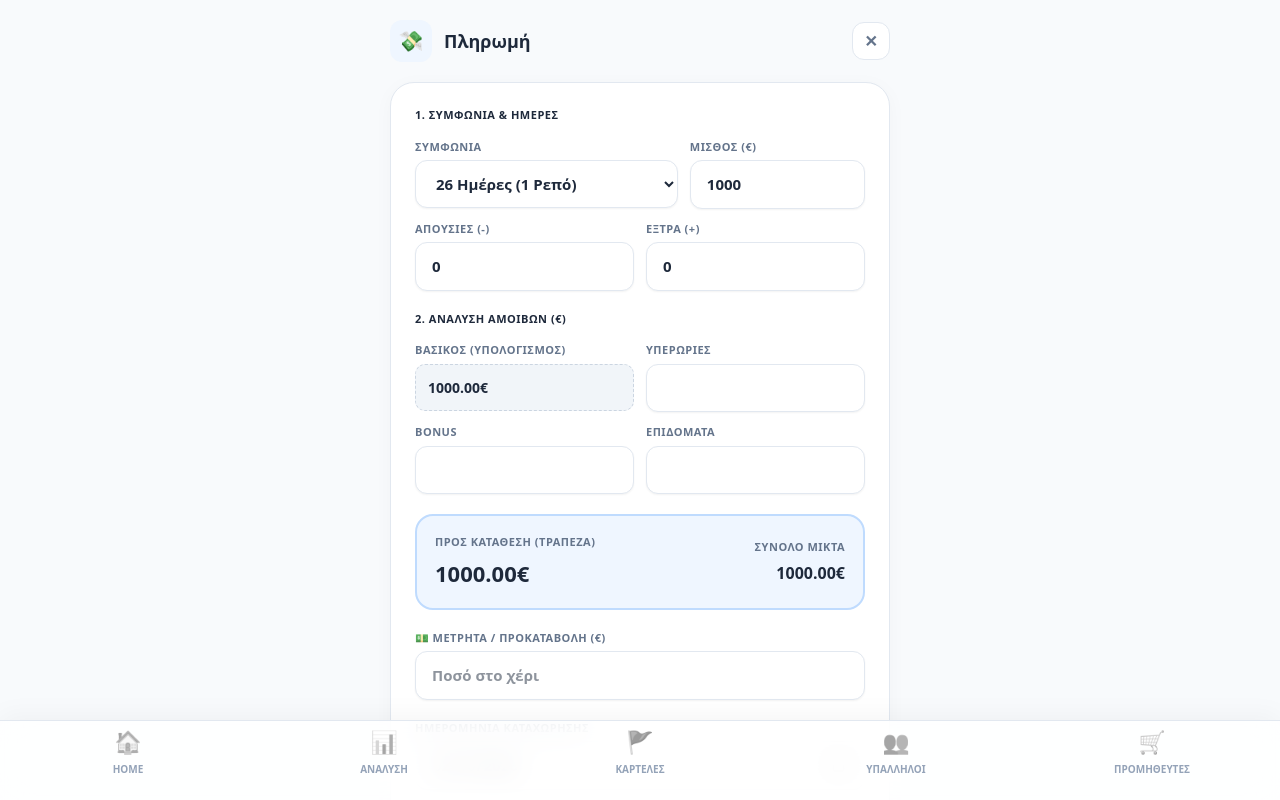
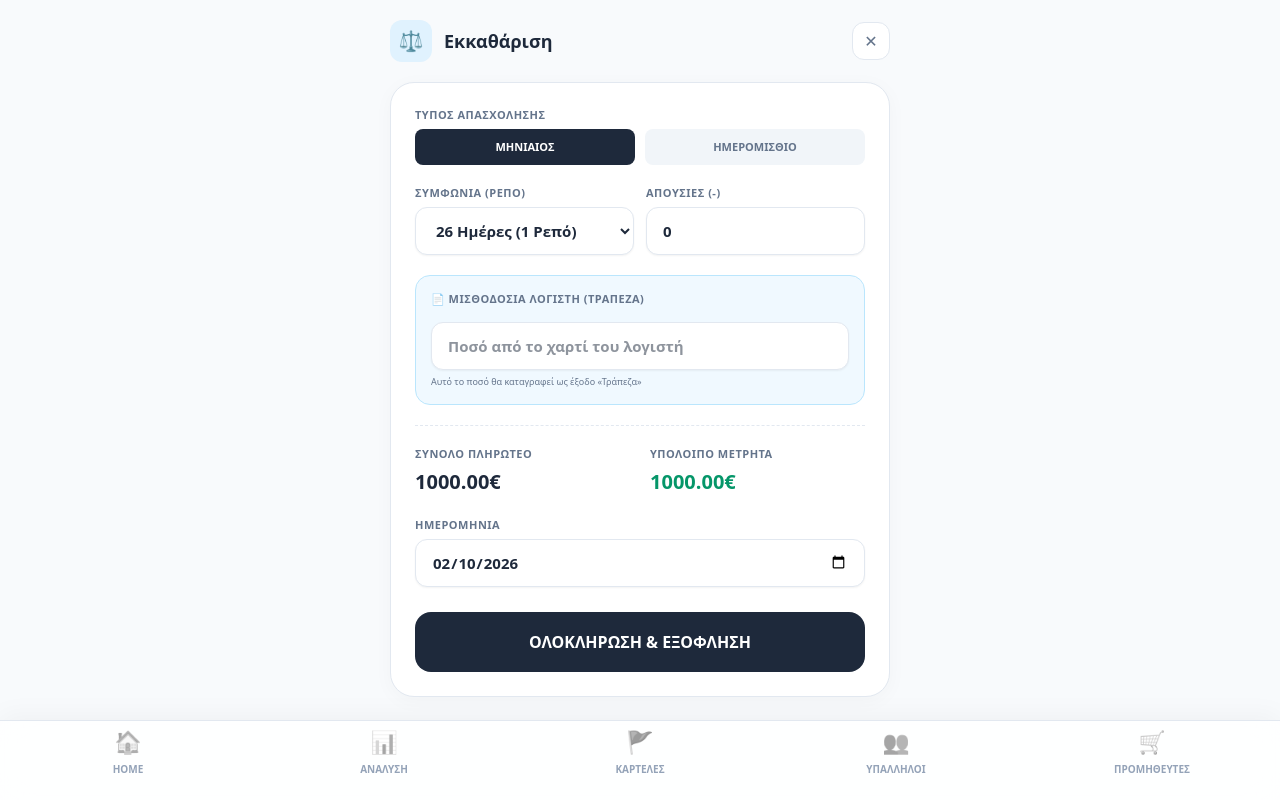
Before and after one commit to tsigris/cosy-management, a Next.js app: page /pay-employee in a window 1280 px wide. Built offline with nearby package versions, Linux system fonts and the light colour scheme.

Commit message:
Update page.tsx

```diff
--- a/src/app/pay-employee/page.tsx
+++ b/src/app/pay-employee/page.tsx
@@ -24,43 +24,44 @@ function PayEmployeeContent() {
   const empId = searchParams.get('id')
   const empName = searchParams.get('name')
 
-  const getBusinessDate = () => {
-    const now = new Date()
-    if (now.getHours() < 7) now.setDate(now.getDate() - 1)
-    return now.toISOString().split('T')[0]
-  }
-
   // STATES ΥΠΟΛΟΓΙΣΜΟΥ
+  const [agreementType, setAgreementType] = useState('monthly') // 'monthly' ή 'daily'
   const [agreementSalary, setAgreementSalary] = useState<number>(1000)
   const [agreementDays, setAgreementDays] = useState<number>(26)
   const [absences, setAbsences] = useState<number>(0)
-  const [extraDays, setExtraDays] = useState<number>(0)
+  const [workedDays, setWorkedDays] = useState<number>(1) // Για part-time
+  const [dailyRateInput, setDailyRateInput] = useState<number>(50) // Για part-time
 
-  // ΛΟΙΠΑ STATES
-  const [overtime, setOvertime] = useState('')
+  // ΛΟΓΙΣΤΙΚΑ STATES
+  const [accountingPayroll, setAccountingPayroll] = useState<string>('') // Αυτό που δίνει ο λογιστής
   const [bonus, setBonus] = useState('')
-  const [gift, setGift] = useState('')
-  const [allowance, setAllowance] = useState('')
-  const [paidBank, setPaidBank] = useState('')
-  const [paidCash, setPaidCash] = useState('')
-  const [date, setDate] = useState(getBusinessDate())
+  const [paidCash, setPaidCash] = useState<number>(0)
+  const [date, setDate] = useState(new Date().toISOString().split('T')[0])
   const [loading, setLoading] = useState(true)
   const [userData, setUserData] = useState({ store_id: '', username: '' })
 
   // ΔΥΝΑΜΙΚΟΙ ΥΠΟΛΟΓΙΣΜΟΙ
-  const dailyRate = agreementSalary / agreementDays;
-  const calculatedBase = (agreementDays - absences + extraDays) * dailyRate;
+  const calculateGross = () => {
+    if (agreementType === 'monthly') {
+      const rate = agreementSalary / agreementDays;
+      return (agreementDays - absences) * rate;
+    } else {
+      return workedDays * dailyRateInput;
+    }
+  };
 
-  const totalEarnings = calculatedBase + (Number(overtime) || 0) + (Number(bonus) || 0) + (Number(gift) || 0) + (Number(allowance) || 0);
-  const totalPaid = (Number(paidBank) || 0) + (Number(paidCash) || 0);
-  const difference = totalEarnings - totalPaid;
+  const totalEarnings = calculateGross() + (Number(bonus) || 0);
+
+  // Το ποσό τράπεζας είναι ΠΑΝΤΑ αυτό που λέει ο λογιστής
+  const bankAmount = Number(accountingPayroll) || 0;
+  // Τα μετρητά είναι το υπόλοιπο: (Συνολικά Κερδισμένα - Τράπεζα)
+  const autoCashAmount = totalEarnings - bankAmount;
 
   const loadData = useCallback(async () => {
     try {
       setLoading(true)
       const { data: { session } } = await supabase.auth.getSession()
       if (!session?.user) return
-
       const { data: profile } = await supabase.from('profiles').select('store_id, username').eq('id', session.user.id).maybeSingle()
       if (profile) setUserData({ store_id: profile.store_id, username: profile.username || 'Admin' })
 
@@ -76,40 +77,32 @@ function PayEmployeeContent() {
 
   useEffect(() => { loadData() }, [loadData])
 
-  // Αυτόματη συμπλήρωση τράπεζας όταν αλλάζει το σύνολο ή τα μετρητά
-  useEffect(() => {
-    const remaining = totalEarnings - (Number(paidCash) || 0);
-    setPaidBank(remaining > 0 ? remaining.toFixed(2) : '0');
-  }, [totalEarnings, paidCash]);
+  async function handlePayment() {
+    if (totalEarnings <= 0) return toast.error('Υπολογίστε το ποσό πληρωμής.')
+    setLoading(true)
 
-  async function handlePayment() {
-    if (totalEarnings <= 0) return toast.error('Εισάγετε ποσά στις αμοιβές.')
-    if (Math.abs(difference) > 0.01) return toast.error('Σφάλμα στην κατανομή ποσών.');
-
-    setLoading(true)
-    const breakdownText = `Βασικός(${agreementDays-absences+extraDays}ημ): ${calculatedBase.toFixed(2)}€, Bonus: ${bonus || 0}€`;
+    const breakdown = `Συμφωνία: ${totalEarnings.toFixed(2)}€, Τράπεζα(Λογιστής): ${bankAmount}€, Μετρητά: ${autoCashAmount.toFixed(2)}€`;
 
     const transactionBatch = [];
-    if (Number(paidBank) > 0) {
+    if (bankAmount > 0) {
       transactionBatch.push({
-        amount: Number(paidBank), type: 'expense', category: 'Προσωπικό', method: 'Τράπεζα',
+        amount: bankAmount, type: 'expense', category: 'Προσωπικό', method: 'Τράπεζα',
         date, employee_id: empId, store_id: userData.store_id, created_by_name: userData.username,
-        notes: `Πληρωμή ${empName} (Τράπεζα) [${breakdownText}]`
+        notes: `Μισθοδοσία ${empName} (Λογιστής) [${breakdown}]`
       });
     }
-    if (Number(paidCash) > 0) {
+    if (autoCashAmount > 0) {
       transactionBatch.push({
-        amount: Number(paidCash), type: 'expense', category: 'Προσωπικό', method: 'Μετρητά',
+        amount: autoCashAmount, type: 'expense', category: 'Προσωπικό', method: 'Μετρητά',
         date, employee_id: empId, store_id: userData.store_id, created_by_name: userData.username,
-        notes: `Πληρωμή ${empName} (Μετρητά) [${breakdownText}]`
+        notes: `Υπόλοιπο Μισθού ${empName} (Μετρητά) [${breakdown}]`
       });
     }
 
     const { error } = await supabase.from('transactions').insert(transactionBatch)
     if (!error) {
-      toast.success('Η πληρωμή καταχωρήθηκε!');
+      toast.success('Η πληρωμή ολοκληρώθηκε!');
       router.push('/employees');
-      router.refresh();
     } else {
       toast.error(error.message);
       setLoading(false);
@@ -120,11 +113,12 @@ function PayEmployeeContent() {
     <div style={iphoneWrapper}>
       <Toaster position="top-center" richColors />
       <div style={{ maxWidth: '500px', margin: '0 auto', paddingBottom: '50px' }}>
+
         <div style={headerStyle}>
           <div style={{ display: 'flex', alignItems: 'center', gap: '12px' }}>
-            <div style={logoBoxStyle}>💸</div>
+            <div style={logoBoxStyle}>⚖️</div>
             <div>
-              <h1 style={{ fontWeight: '800', fontSize: '18px', margin: 0 }}>Πληρωμή</h1>
+              <h1 style={{ fontWeight: '800', fontSize: '18px', margin: 0 }}>Εκκαθάριση</h1>
               <p style={{ margin: 0, fontSize: '10px', color: colors.secondaryText, fontWeight: '700' }}>{empName?.toUpperCase()}</p>
             </div>
           </div>
@@ -132,73 +126,83 @@ function PayEmployeeContent() {
         </div>
 
         <div style={formCardStyle}>
-          {/* ΣΥΜΦΩΝΙΑ & ΥΠΟΛΟΓΙΣΜΟΣ */}
-          <p style={sectionTitle}>1. ΣΥΜΦΩΝΙΑ & ΗΜΕΡΕΣ</p>
-          <div style={agreementGrid}>
-            <div style={inputGroup}>
-              <label style={subLabel}>ΣΥΜΦΩΝΙΑ</label>
-              <select value={agreementDays} onChange={e => setAgreementDays(Number(e.target.value))} style={selectStyle}>
-                <option value={30}>30 Ημέρες (Χωρίς Ρεπό)</option>
-                <option value={26}>26 Ημέρες (1 Ρεπό)</option>
-                <option value={22}>22 Ημέρες (2 Ρεπό)</option>
-                <option value={8}>8 Ημέρες (Μόνο ΣΚ)</option>
-              </select>
-            </div>
-            <div style={inputGroup}>
-              <label style={subLabel}>ΜΙΣΘΟΣ (€)</label>
-              <input type="number" value={agreementSalary} onChange={e => setAgreementSalary(Number(e.target.value))} style={smallInput} />
+          {/* 1. ΤΥΠΟΣ ΣΥΜΦΩΝΙΑΣ */}
+          <div style={{ marginBottom: '20px' }}>
+            <label style={subLabel}>ΤΥΠΟΣ ΑΠΑΣΧΟΛΗΣΗΣ</label>
+            <div style={{ display: 'flex', gap: '10px' }}>
+              <button
+                onClick={() => setAgreementType('monthly')}
+                style={agreementType === 'monthly' ? activeTab : inactiveTab}
+              >ΜΗΝΙΑΙΟΣ</button>
+              <button
+                onClick={() => setAgreementType('daily')}
+                style={agreementType === 'daily' ? activeTab : inactiveTab}
+              >ΗΜΕΡΟΜΙΣΘΙΟ</button>
             </div>
           </div>
 
-          <div style={gridInputs}>
-            <div style={inputGroup}>
-              <label style={subLabel}>ΑΠΟΥΣΙΕΣ (-)</label>
-              <input type="number" value={absences} onChange={e => setAbsences(Number(e.target.value))} style={{...smallInput, color: colors.accentRed}} />
+          {agreementType === 'monthly' ? (
+            <div style={agreementGrid}>
+              <div style={inputGroup}>
+                <label style={subLabel}>ΣΥΜΦΩΝΙΑ (ΡΕΠΟ)</label>
+                <select value={agreementDays} onChange={e => setAgreementDays(Number(e.target.value))} style={selectStyle}>
+                  <option value={30}>30 Ημέρες (0 Ρεπό)</option>
+                  <option value={26}>26 Ημέρες (1 Ρεπό)</option>
+                  <option value={22}>22 Ημέρες (2 Ρεπό)</option>
+                </select>
+              </div>
+              <div style={inputGroup}>
+                <label style={subLabel}>ΑΠΟΥΣΙΕΣ (-)</label>
+                <input type="number" value={absences} onChange={e => setAbsences(Number(e.target.value))} style={smallInput} />
+              </div>
             </div>
-            <div style={inputGroup}>
-              <label style={subLabel}>ΕΞΤΡΑ (+)</label>
-              <input type="number" value={extraDays} onChange={e => setExtraDays(Number(e.target.value))} style={{...smallInput, color: colors.accentGreen}} />
+          ) : (
+            <div style={agreementGrid}>
+              <div style={inputGroup}>
+                <label style={subLabel}>ΗΜΕΡΟΜΙΣΘΙΟ (€)</label>
+                <input type="number" value={dailyRateInput} onChange={e => setDailyRateInput(Number(e.target.value))} style={smallInput} />
+              </div>
+              <div style={inputGroup}>
+                <label style={subLabel}>ΗΜΕΡΕΣ ΕΡΓΑΣΙΑΣ</label>
+                <input type="number" value={workedDays} onChange={e => setWorkedDays(Number(e.target.value))} style={smallInput} />
+              </div>
+            </div>
+          )}
+
+          {/* 2. ΜΙΣΘΟΔΟΣΙΑ ΛΟΓΙΣΤΗ (ΚΡΙΣΙΜΟ) */}
+          <div style={accountingBox}>
+            <label style={{ fontSize: '10px', fontWeight: '900', color: colors.accentBlue }}>📄 ΜΙΣΘΟΔΟΣΙΑ ΛΟΓΙΣΤΗ (ΤΡΑΠΕΖΑ)</label>
+            <input
+              type="number"
+              value={accountingPayroll}
+              onChange={e => setAccountingPayroll(e.target.value)}
+              placeholder="Ποσό από το χαρτί του λογιστή"
+              style={accountingInput}
+            />
+            <p style={{ margin: '5px 0 0', fontSize: '9px', color: colors.secondaryText }}>Αυτό το ποσό θα καταγραφεί ως έξοδο «Τράπεζα»</p>
+          </div>
+
+          <hr style={divider} />
+
+          {/* 3. ΑΠΟΤΕΛΕΣΜΑΤΑ */}
+          <div style={resultRow}>
+            <div style={resultItem}>
+                <label style={subLabel}>ΣΥΝΟΛΟ ΠΛΗΡΩΤΕΟ</label>
+                <p style={amountLarge}>{totalEarnings.toFixed(2)}€</p>
+            </div>
+            <div style={resultItem}>
+                <label style={subLabel}>ΥΠΟΛΟΙΠΟ ΜΕΤΡΗΤΑ</label>
+                <p style={{ ...amountLarge, color: colors.accentGreen }}>{autoCashAmount.toFixed(2)}€</p>
             </div>
           </div>
 
-          {/* ΑΝΑΛΥΣΗ ΑΜΟΙΒΩΝ */}
-          <p style={{...sectionTitle, marginTop: '20px'}}>2. ΑΝΑΛΥΣΗ ΑΜΟΙΒΩΝ (€)</p>
-          <div style={gridInputs}>
-            <div style={inputGroup}>
-              <label style={subLabel}>ΒΑΣΙΚΟΣ (ΥΠΟΛΟΓΙΣΜΟΣ)</label>
-              <div style={calcBox}>{calculatedBase.toFixed(2)}€</div>
-            </div>
-            <div style={inputGroup}><label style={subLabel}>ΥΠΕΡΩΡΙΕΣ</label><input type="number" value={overtime} onChange={e => setOvertime(e.target.value)} style={smallInput} /></div>
-            <div style={inputGroup}><label style={subLabel}>BONUS</label><input type="number" value={bonus} onChange={e => setBonus(e.target.value)} style={smallInput} /></div>
-            <div style={inputGroup}><label style={subLabel}>ΕΠΙΔΟΜΑΤΑ</label><input type="number" value={allowance} onChange={e => setAllowance(e.target.value)} style={smallInput} /></div>
-          </div>
-
-          {/* ΤΟ ΠΛΑΙΣΙΟ ΤΡΑΠΕΖΑΣ (ΛΟΓΙΣΤΗΣ) */}
-          <div style={bankFrameStyle}>
-            <div style={{display:'flex', justifyContent:'space-between', alignItems:'center'}}>
-                <div>
-                    <label style={{fontSize:'10px', fontWeight:'800', color:colors.accentBlue}}>ΠΡΟΣ ΚΑΤΑΘΕΣΗ (ΤΡΑΠΕΖΑ)</label>
-                    <p style={{margin:0, fontSize:'22px', fontWeight:'900', color:colors.primaryDark}}>{Number(paidBank).toFixed(2)}€</p>
-                </div>
-                <div style={{textAlign:'right'}}>
-                    <label style={subLabel}>ΣΥΝΟΛΟ ΜΙΚΤΑ</label>
-                    <p style={{margin:0, fontWeight:'700'}}>{totalEarnings.toFixed(2)}€</p>
-                </div>
-            </div>
-          </div>
-
-          <div style={{marginTop: '20px'}}>
-              <label style={subLabel}>💵 ΜΕΤΡΗΤΑ / ΠΡΟΚΑΤΑΒΟΛΗ (€)</label>
-              <input type="number" value={paidCash} onChange={e => setPaidCash(e.target.value)} style={{...smallInput, border: '2px solid' + colors.accentGreen}} placeholder="Ποσό στο χέρι" />
-          </div>
-
           <div style={{ marginTop: '20px' }}>
-            <label style={subLabel}>ΗΜΕΡΟΜΗΝΙΑ ΚΑΤΑΧΩΡΗΣΗΣ</label>
+            <label style={subLabel}>ΗΜΕΡΟΜΗΝΙΑ</label>
             <input type="date" value={date} onChange={e => setDate(e.target.value)} style={smallInput} />
           </div>
 
           <button onClick={handlePayment} disabled={loading || totalEarnings <= 0} style={saveBtnStyle}>
-            {loading ? 'ΚΑΤΑΧΩΡΗΣΗ...' : 'ΟΛΟΚΛΗΡΩΣΗ ΠΛΗΡΩΜΗΣ'}
+            {loading ? 'ΚΑΤΑΧΩΡΗΣΗ...' : 'ΟΛΟΚΛΗΡΩΣΗ & ΕΞΟΦΛΗΣΗ'}
           </button>
         </div>
       </div>
@@ -206,22 +210,27 @@ function PayEmployeeContent() {
   )
 }
 
-// --- STYLES (ΠΡΟΣΑΡΜΟΣΜΕΝΑ) ---
+// STYLES
 const iphoneWrapper: any = { backgroundColor: colors.bgLight, minHeight: '100dvh', padding: '20px', position: 'absolute', top: 0, left: 0, right: 0, bottom: 0, overflowY: 'auto' };
 const headerStyle: any = { display: 'flex', justifyContent: 'space-between', alignItems: 'center', marginBottom: '20px' };
-const logoBoxStyle: any = { width: '42px', height: '42px', backgroundColor: '#eff6ff', borderRadius: '12px', display: 'flex', alignItems: 'center', justifyContent: 'center', fontSize: '20px' };
-const backBtnStyle: any = { textDecoration: 'none', color: colors.secondaryText, width: '38px', height: '38px', display: 'flex', alignItems: 'center', justifyContent: 'center', backgroundColor: colors.white, borderRadius: '12px', border: `1px solid ${colors.border}`, fontWeight: 'bold' };
+const logoBoxStyle: any = { width: '42px', height: '42px', backgroundColor: '#e0f2fe', borderRadius: '12px', display: 'flex', alignItems: 'center', justifyContent: 'center', fontSize: '20px' };
+const backBtnStyle: any = { textDecoration: 'none', color: colors.secondaryText, width: '38px', height: '38px', display: 'flex', alignItems: 'center', justifyContent: 'center', backgroundColor: colors.white, borderRadius: '12px', border: `1px solid ${colors.border}` };
 const formCardStyle: any = { backgroundColor: colors.white, padding: '24px', borderRadius: '24px', border: `1px solid ${colors.border}`, boxShadow: '0 4px 20px rgba(0,0,0,0.03)' };
-const sectionTitle: any = { fontSize: '11px', fontWeight: '900', color: colors.primaryDark, marginBottom: '15px', letterSpacing: '0.5px' };
+const sectionTitle: any = { fontSize: '11px', fontWeight: '900', color: colors.primaryDark, marginBottom: '15px' };
 const subLabel: any = { fontSize: '9px', fontWeight: '800', color: colors.secondaryText, marginBottom: '5px', display: 'block' };
-const agreementGrid: any = { display: 'grid', gridTemplateColumns: '1.5fr 1fr', gap: '12px', marginBottom: '12px' };
-const gridInputs: any = { display: 'grid', gridTemplateColumns: '1fr 1fr', gap: '12px', marginBottom: '12px' };
+const activeTab: any = { flex: 1, padding: '10px', backgroundColor: colors.primaryDark, color: 'white', border: 'none', borderRadius: '8px', fontSize: '11px', fontWeight: '700' };
+const inactiveTab: any = { flex: 1, padding: '10px', backgroundColor: '#f1f5f9', color: colors.secondaryText, border: 'none', borderRadius: '8px', fontSize: '11px', fontWeight: '700' };
+const agreementGrid: any = { display: 'grid', gridTemplateColumns: '1fr 1fr', gap: '12px', marginBottom: '20px', marginTop: '10px' };
 const inputGroup: any = { display: 'flex', flexDirection: 'column' };
-const smallInput: any = { width: '100%', padding: '12px', borderRadius: '10px', border: `1px solid ${colors.border}`, fontSize: '14px', fontWeight: '700', backgroundColor: colors.bgLight, color: colors.primaryDark, outline: 'none', boxSizing: 'border-box' };
-const selectStyle: any = { ...smallInput, cursor: 'pointer' };
-const calcBox: any = { ...smallInput, backgroundColor: '#f1f5f9', border: '1px dashed #cbd5e1', display: 'flex', alignItems: 'center' };
-const bankFrameStyle: any = { marginTop: '20px', padding: '18px', backgroundColor: '#eff6ff', borderRadius: '18px', border: '2px solid #bfdbfe' };
-const saveBtnStyle: any = { width: '100%', padding: '18px', backgroundColor: colors.primaryDark, color: 'white', border: 'none', borderRadius: '16px', fontWeight: '800', fontSize: '15px', cursor: 'pointer', marginTop: '25px', boxShadow: '0 8px 16px rgba(30, 41, 59, 0.2)' };
+const smallInput: any = { width: '100%', padding: '12px', borderRadius: '10px', border: `1px solid ${colors.border}`, fontSize: '14px', fontWeight: '700', outline: 'none' };
+const selectStyle: any = { ...smallInput };
+const accountingBox: any = { padding: '15px', backgroundColor: '#f0f9ff', borderRadius: '15px', border: `1px solid #bae6fd`, marginTop: '10px' };
+const accountingInput: any = { width: '100%', padding: '10px', marginTop: '8px', borderRadius: '8px', border: `2px solid ${colors.accentBlue}`, fontSize: '18px', fontWeight: '900', color: colors.primaryDark };
+const divider: any = { border: 'none', borderTop: '1px dashed #e2e8f0', margin: '20px 0' };
+const resultRow: any = { display: 'flex', gap: '20px' };
+const resultItem: any = { flex: 1 };
+const amountLarge: any = { margin: 0, fontSize: '20px', fontWeight: '900', color: colors.primaryDark };
+const saveBtnStyle: any = { width: '100%', padding: '18px', backgroundColor: colors.primaryDark, color: 'white', border: 'none', borderRadius: '16px', fontWeight: '800', marginTop: '25px' };
 
 export default function PayEmployeePage() {
   return <main><Suspense fallback={<div>Φόρτωση...</div>}><PayEmployeeContent /></Suspense></main>
```
